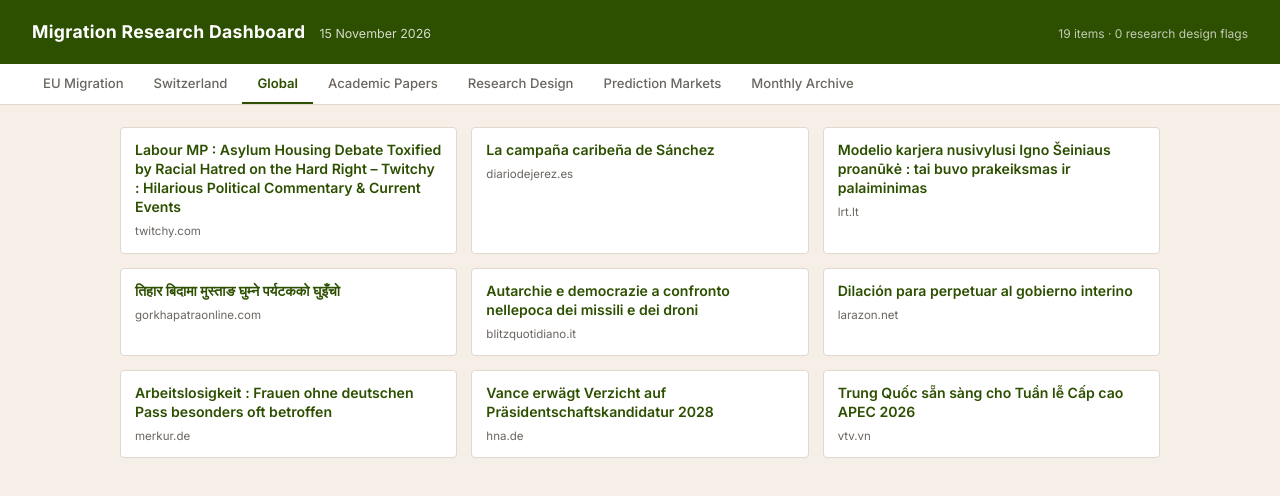
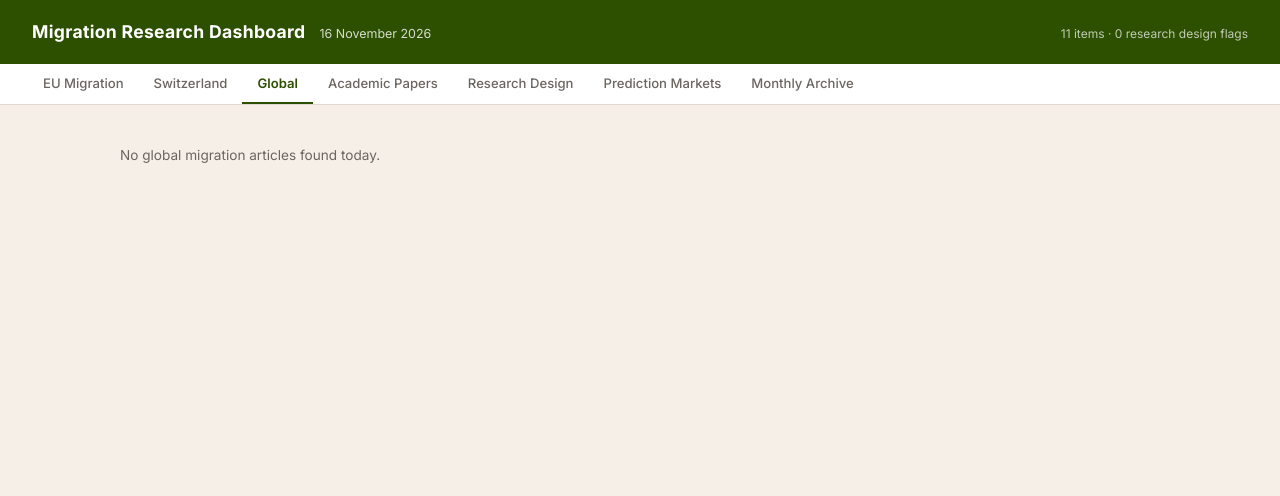
Before and after one commit to hgttg47/migration-dashboard, a plain HTML site: page index.html in a window 1280 px wide. Both pictures are taken after a click on the button "Global". Drawn offline with Linux system fonts and the light colour scheme.

Commit message:
Daily update — 2026-11-16

```diff
--- a/index.html
+++ b/index.html
@@ -3,7 +3,7 @@
 <head>
 <meta charset="UTF-8">
 <meta name="viewport" content="width=device-width, initial-scale=1">
-<title>Migration Research Dashboard — 15 November 2026</title>
+<title>Migration Research Dashboard — 16 November 2026</title>
 <style>
 /* ── Google Font (Inter — clean, Tortoise-style sans-serif) ── */
 @import url('https://fonts.googleapis.com/css2?family=Inter:wght@400;500;600;700&display=swap');
@@ -124,8 +124,8 @@ main { max-width: 1080px; margin: 0 auto; padding: 22px 20px; }
 <body>
 <header>
   <h1>Migration Research Dashboard</h1>
-  <span class="date">15 November 2026</span>
-  <span class="stats">19 items · 0 research design flags</span>
+  <span class="date">16 November 2026</span>
+  <span class="stats">11 items · 0 research design flags</span>
 </header>
 <nav class="tabs">
   <button class="tab active" data-tab="eu">EU Migration</button>
@@ -218,88 +218,16 @@ main { max-width: 1080px; margin: 0 auto; padding: 22px 20px; }
 
   </div>
 </article></div></section>
-  <section id="swiss"   class="tab-content"><p class="empty">No Swiss migration articles found today.</p></section>
-  <section id="global"  class="tab-content"><div class="news-grid"><article class="card">
-
+  <section id="swiss"   class="tab-content"><div class="news-grid"><article class="card">
+  <a href="https://www.nzz.ch/international/migrationskrise-in-europa-die-wichtigsten-fakten-und-news-ld.1535949" target="_blank" rel="noopener"><img class="card-img" src="https://img-msp-prod.nzz.ch/2026/04/14/a2ac55f3-96dc-42e7-988d-6f0e852839c1.jpg?width=200&amp;height=200&amp;fit=bounds&amp;quality=75&amp;auto=webp&amp;crop=2362,2362,x591,y0" alt="" loading="lazy" onerror="this.style.display='none'"></a>
   <div class="card-body">
-    <a href="https://twitchy.com/brettt/2026/11/14/labour-mp-asylum-housing-debate-toxified-by-racial-hatred-on-the-hard-right-n2434406" target="_blank" rel="noopener"><h3>Labour MP : Asylum Housing Debate Toxified by Racial Hatred on the  Hard Right  – Twitchy : Hilarious Political Commentary &amp; Current Events</h3></a>
-
-    <div class="meta">twitchy.com</div>
-
-  </div>
-</article>
-<article class="card">
-
-  <div class="card-body">
-    <a href="https://www.diariodejerez.es/opinion/articulos/campana-caribena-sanchez_0_2008502854.html" target="_blank" rel="noopener"><h3>La campaña caribeña de Sánchez</h3></a>
-
-    <div class="meta">diariodejerez.es</div>
-
-  </div>
-</article>
-<article class="card">
-
-  <div class="card-body">
-    <a href="https://www.lrt.lt/naujienos/kultura/12/3113121/modelio-karjera-nusivylusi-igno-seiniaus-proanuke-tai-buvo-prakeiksmas-ir-palaiminimas" target="_blank" rel="noopener"><h3>Modelio karjera nusivylusi Igno Šeiniaus proanūkė : tai buvo prakeiksmas ir palaiminimas</h3></a>
-
-    <div class="meta">lrt.lt</div>
-
-  </div>
-</article>
-<article class="card">
-
-  <div class="card-body">
-    <a href="https://www.gorkhapatraonline.com/news/229137" target="_blank" rel="noopener"><h3>तिहार बिदामा मुस्ताङ घुम्ने पर्यटकको घुइँचो</h3></a>
-
-    <div class="meta">gorkhapatraonline.com</div>
-
-  </div>
-</article>
-<article class="card">
-
-  <div class="card-body">
-    <a href="https://www.blitzquotidiano.it/politica/autarchie-e-democrazie-a-confronto-nellepoca-dei-missili-e-dei-droni-3810417/" target="_blank" rel="noopener"><h3>Autarchie e democrazie a confronto nellepoca dei missili e dei droni</h3></a>
-
-    <div class="meta">blitzquotidiano.it</div>
-
-  </div>
-</article>
-<article class="card">
-
-  <div class="card-body">
-    <a href="https://larazon.net/2026/11/dilacion-para-perpetuar-al-gobierno-interino/" target="_blank" rel="noopener"><h3>Dilación para perpetuar al gobierno interino</h3></a>
-
-    <div class="meta">larazon.net</div>
-
-  </div>
-</article>
-<article class="card">
-
-  <div class="card-body">
-    <a href="https://www.merkur.de/politik/arbeitslosigkeit-frauen-ohne-deutschen-pass-besonders-oft-betroffen-94590510.html" target="_blank" rel="noopener"><h3>Arbeitslosigkeit : Frauen ohne deutschen Pass besonders oft betroffen</h3></a>
-
-    <div class="meta">merkur.de</div>
-
-  </div>
-</article>
-<article class="card">
-
-  <div class="card-body">
-    <a href="https://www.hna.de/politik/vance-erwaegt-verzicht-auf-praesidentschaftskandidatur-2028-zr-94590527.html" target="_blank" rel="noopener"><h3>Vance erwägt Verzicht auf Präsidentschaftskandidatur 2028</h3></a>
-
-    <div class="meta">hna.de</div>
-
-  </div>
-</article>
-<article class="card">
-
-  <div class="card-body">
-    <a href="https://vtv.vn/trung-quoc-san-sang-cho-tuan-le-cap-cao-apec-2026-10026111506520788.htm" target="_blank" rel="noopener"><h3>Trung Quốc sẵn sàng cho Tuần lễ Cấp cao APEC 2026</h3></a>
-
-    <div class="meta">vtv.vn</div>
+    <a href="https://www.nzz.ch/international/migrationskrise-in-europa-die-wichtigsten-fakten-und-news-ld.1535949" target="_blank" rel="noopener"><h3>DIE NEUESTEN ENTWICKLUNGEN - Migrationskrise in Europa: 1500 Menschen erreichen die Kanaren an einem einzigen Tag <span class="lang-tag">(German)</span></h3></a>
+    <p class="summary">Die Entwicklungen im Überblick.</p>
+    <div class="meta">NZZ (English) · 15 Nov 2026</div>
 
   </div>
 </article></div></section>
+  <section id="global"  class="tab-content"><p class="empty">No global migration articles found today.</p></section>
   <section id="papers"  class="tab-content"><article class="card paper-card">
   <div class="card-body">
     <a href="https://doi.org/10.1016/j.jdeveco.2026.103948" target="_blank" rel="noopener"><h3>Together or apart? Migration, education access, and intergenerational mobility in China</h3></a>
```
